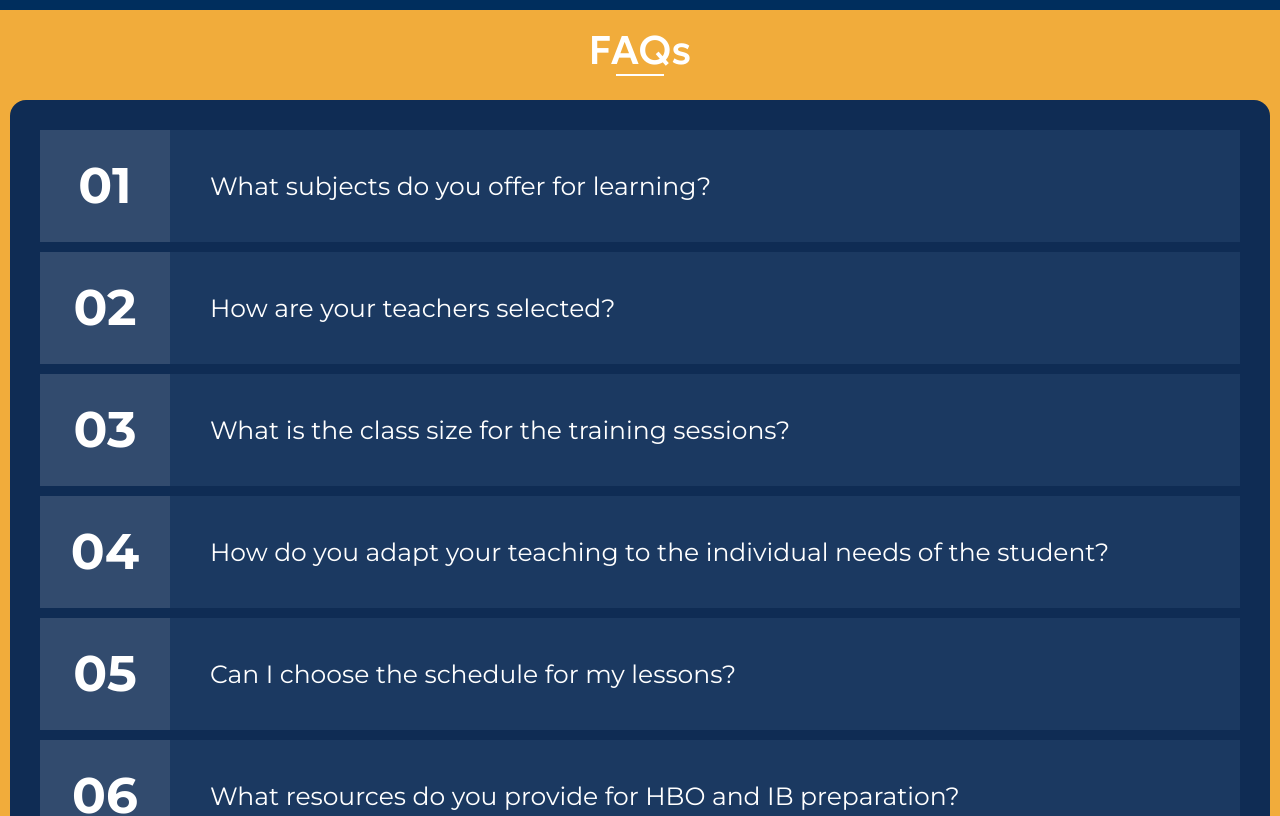
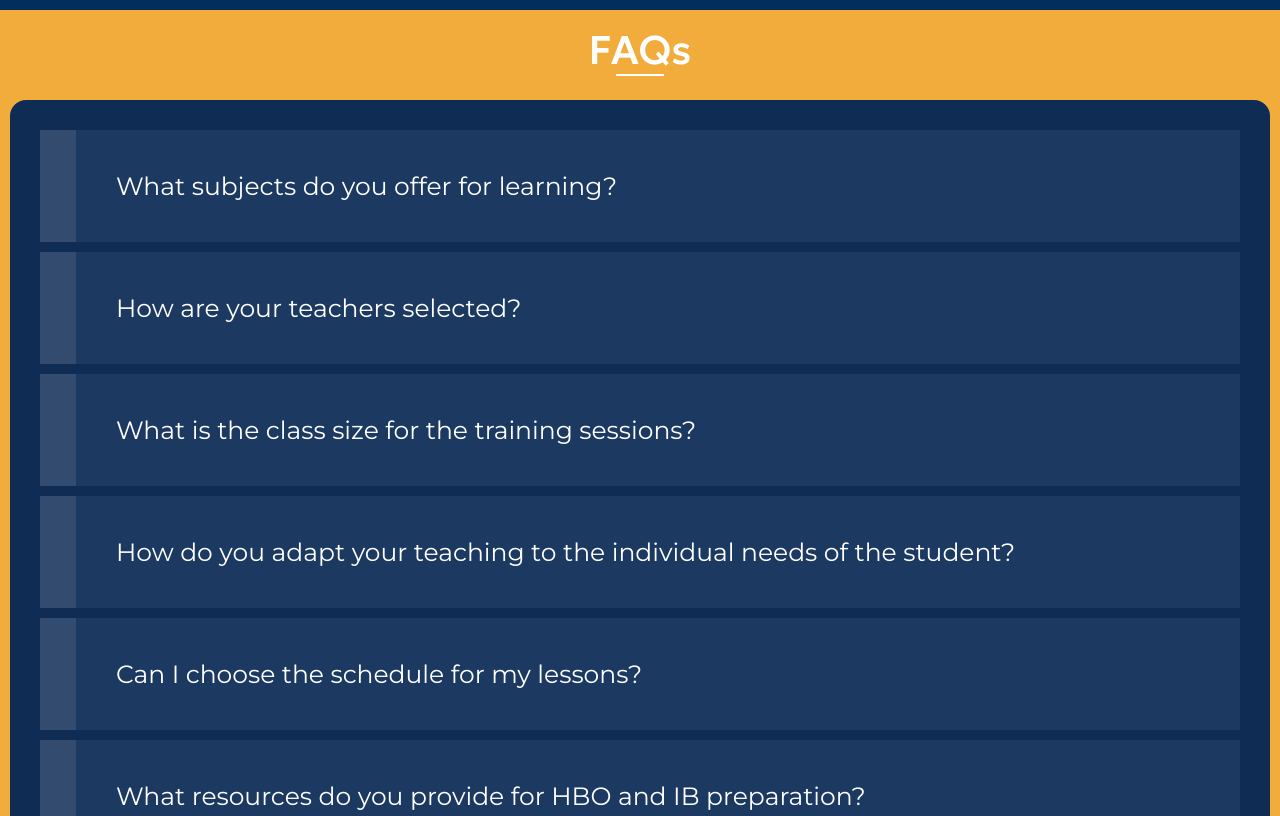
Before and after one commit to Kalo116/tot-academy, a React (Vite) app: page / in a window 1280 px wide. Shown: the part 3920-4736 px from the top of the page. Built offline with nearby package versions, Linux system fonts and the light colour scheme.

Commit message:
Fixed the accordion as Stef wanter-no number, opens 1 at a time

```diff
--- a/src/components/views/Q&A-Section/Accordion-2/Accordion2.component.jsx
+++ b/src/components/views/Q&A-Section/Accordion-2/Accordion2.component.jsx
@@ -9,10 +9,9 @@ export default function Accordion2Component() {
                     return (
                         <>
                             <div className="accordion__item" key={item.activeKey}>
-                                <input type="checkbox" id={item.activeKey} className="accordion__input" />
+                                <input type="radio" id={item.activeKey} className="accordion__input" name="FAQ_accordion" />
                                 <label htmlFor={item.activeKey} className="accordion__label">
                                     <div className="faq-number">
-                                        <span>{item.number <= 9 ? `0${item.number}`: item.number}</span>
                                     </div>
                                     <div className='faq-question'>
                                         <span>{item.question}</span>
--- a/src/components/views/Q&A-Section/Accordion-2/Accordion2.styles.css
+++ b/src/components/views/Q&A-Section/Accordion-2/Accordion2.styles.css
@@ -29,19 +29,14 @@
 }
 
 .faq-number {
-    font: bold 50px / 1.2em Montserrat, sans-serif;
-    width: 130px;
-    text-align: center;
-    display: flex;
-    align-items: center;
-    justify-content: center;
+    width: 3%;
     color: #fff;
     height: 100%;
     background-color: #324b6e;
 }
 
 .faq-question {
-    width: calc(100% - 130px);
+    width: calc(100% - 3%);
     display: flex;
     justify-content: space-between;
     align-items: center;
@@ -89,7 +84,3 @@
 .accordion__input:checked~.accordion__content {
     display: block;
 }
-
-.accordion__input:checked~.accordion__label::after {
-    transform: translateY(-50%) rotate(0.5turn);
-}
```
